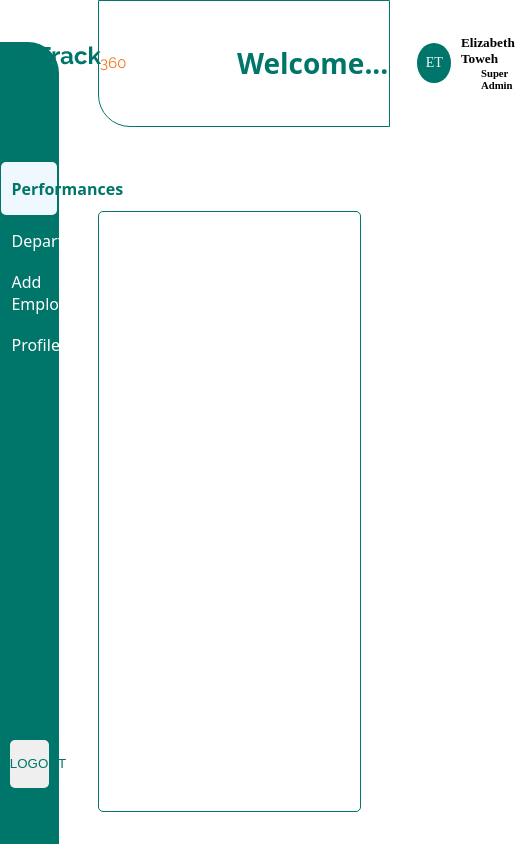
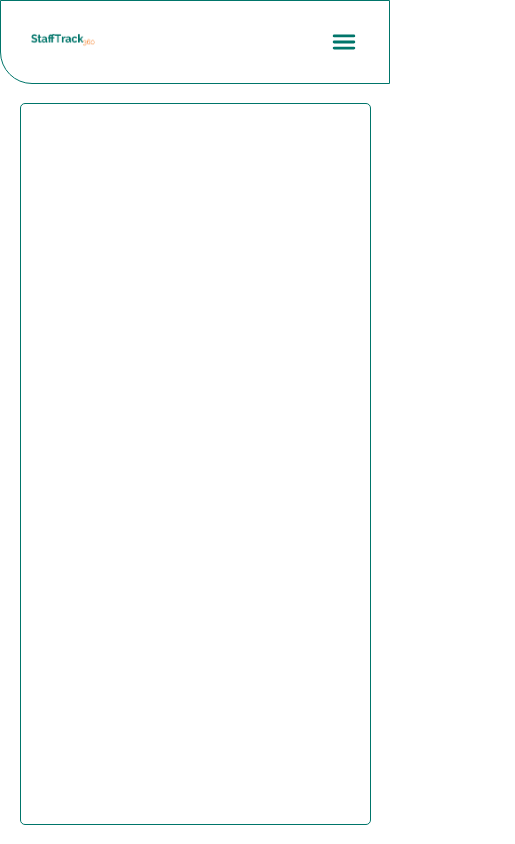
Before and after one commit to Ekhatormercy/StaffTrack360, a React (Vite) app: page /#/dashboard in a window 390 px wide. Shown: the whole page, 515 px wide, since content can reach past the window. Built offline with nearby package versions, Linux system fonts and the light colour scheme.

Commit message:
mobile responsiveness

```diff
--- a/src/Components/DashboardHeader/DashboardHeader.css
+++ b/src/Components/DashboardHeader/DashboardHeader.css
@@ -8,16 +8,35 @@
   align-items: center;
   justify-content: center;
   gap: 10%;
+  @media screen and (max-width:414px) {
+    width: 100vw;
+    height: 10vh;
+    justify-content: space-between;
+    padding-inline: 30px;
+  }
+}
+.menu{
+  display: none;
+  @media screen and (max-width:414px) {
+    display: flex;
+    cursor: pointer;
+  }
 }
 .dashboardHeaderLogo{
   height: 42px;
   width: 225px;
+  @media screen and (max-width:414px) {
+    width: 100px;
+    height: 20px;
+  }
 }
 .dashboardHeaderText{
   font-size: 28px;
   color: #00756A;
   font-family: system-ui, -apple-system, BlinkMacSystemFont, 'Segoe UI', Roboto, Oxygen, Ubuntu, Cantarell, 'Open Sans', 'Helvetica Neue', sans-serif;
-
+  @media screen and (max-width:414px) {
+   display: none;
+  }
 }
 .userProfile{
   height: 80%;
@@ -26,6 +45,9 @@
   align-items: center;
   justify-content: center;
   gap: 10px;
+  @media screen and (max-width:414px) {
+   display: none;
+  }
 }
 .Initials{
   height: 40px;
@@ -37,6 +59,9 @@
   display: flex;
   align-items: center;
   justify-content: center;
+  @media screen and (max-width:414px) {
+    display: none;
+  }
 }
 .ProfileDetail{
   height: 60%;
--- a/src/Components/DashboardHeader/DashboardHeader.jsx
+++ b/src/Components/DashboardHeader/DashboardHeader.jsx
@@ -1,11 +1,13 @@
 import React from 'react'
 import "./DashboardHeader.css"
 import logogrn from "./images/LogoWhite.png"
+import { IoMenu } from "react-icons/io5";
 
 const DashboardHeader = () => {
   return (
     <div className='DashboardHeader'>
       <img className='dashboardHeaderLogo' src={logogrn} alt="Logo" />
+        <div className='menu'><IoMenu color='#00756A' size={30}/></div>
       <h4 className='dashboardHeaderText'>Welcome...</h4>
       <div className='userProfile'>
         <div className='Initials'>ET</div>
--- a/src/Components/Sidebar/Sidebar.css
+++ b/src/Components/Sidebar/Sidebar.css
@@ -7,16 +7,24 @@
   justify-content: center;
   border-radius: 0px 31px 0px 0px;
   font-family: system-ui, -apple-system, BlinkMacSystemFont, 'Segoe UI', Roboto, Oxygen, Ubuntu, Cantarell, 'Open Sans', 'Helvetica Neue', sans-serif;
-}
+  @media screen and (max-width:414px) {
+    display: none;
+   }
+    }
 .sidebarMain{
   width: 95%;
   height: 100%;
-
+  @media screen and (max-width:414px) {
+    display: none;
+   }
 
 }
 .freeSpaceTop{
   width: 100%;
   height: 15%;
+  @media screen and (max-width:414px) {
+    display: none;
+   }
 }
 .menuItems{
   width: 100%;
@@ -29,6 +37,9 @@
   /* gap: 10px; */
   margin: 0px;
   padding: 0px;
+  @media screen and (max-width:414px) {
+    display: none;
+   }
 }
 .item1{
   background-color: aliceblue;
@@ -41,6 +52,9 @@
   gap: 5px;
   cursor: pointer;
   padding-left: 5px;
+  @media screen and (max-width:414px) {
+    display: none;
+   }
 }
 .item2{
   width: 100%;
@@ -52,6 +66,9 @@
   gap: 5px;
   cursor: pointer;
   padding-left: 5px;
+  @media screen and (max-width:414px) {
+    display: none;
+   }
 
 }
 .item3{
--- a/src/pages/Dahboard/AdminDashboard/MainAdminDash/MainAdminDash.css
+++ b/src/pages/Dahboard/AdminDashboard/MainAdminDash/MainAdminDash.css
@@ -4,7 +4,7 @@
 }
 .MainConntainer{
   height: 100vh;
-  width: 100wh;
+  width: 100vw;
   display: flex;
   align-items: center;
   justify-content: space-between;
@@ -16,21 +16,35 @@
   align-items: end;
 }
 .rightSection{
-  width: 75%;
+  width: 100%;
   height: 100%;
   display: flex;
   flex-direction: column;
   align-items: center;
   justify-content: space-between;
+  @media screen and (max-width:414px) {
+    width: 100vw;
+    height: 100vh;
+  }
 }
 .TopRightSection{
   width: 100%;
   height: 15%;
+  @media screen and (max-width:414px) {
+    width: 100%;
+    height: 10%;
+  }
   /* background-color: antiquewhite; */
 }
 .mainRightSection{
   width: 100%;
   height: 75%;
+  @media screen and (max-width:414px) {
+    display: flex;
+    align-items: center;
+    justify-content: center;
+    height: 90%;
+   }
   /* background-color: aquamarine; */
 
 }
--- a/src/pages/Dahboard/AdminDashboard/pages/AddEmployee/AddEmployee.css
+++ b/src/pages/Dahboard/AdminDashboard/pages/AddEmployee/AddEmployee.css
@@ -7,13 +7,20 @@
   justify-content: center;
   align-items: center;
   font-family: system-ui, -apple-system, BlinkMacSystemFont, 'Segoe UI', Roboto, Oxygen, Ubuntu, Cantarell, 'Open Sans', 'Helvetica Neue', sans-serif;
-
+  @media screen and (max-width:414px) {
+    width: 80vw;
+    height: 80vh;
+   }
 }
 .sectionHead{
   width: 60%;
   height: 10%;
   display: flex;
   align-items: flex-start;
+  @media screen and (max-width:414px) {
+    width: 90%;
+    height: 90;
+   }
 }
 .Section1{
   width: 60%;
@@ -22,7 +29,11 @@
   flex-direction: column;
   align-items: center;
   border: solid 1px #00756A;justify-content: space-around;
-}
+  @media screen and (max-width:414px) {
+    width: 90%;
+    height: 90;
+   }
+    }
 
 .Section1 input{
   width: 80%;
--- a/src/pages/Dahboard/AdminDashboard/pages/Performances/Performance.css
+++ b/src/pages/Dahboard/AdminDashboard/pages/Performances/Performance.css
@@ -16,6 +16,16 @@
   align-items: center;
   justify-content: space-around;
   font-weight: bold;
+  @media screen and (max-width:414px) {
+    width: 90%;
+    height: 10%;
+    display: flex;
+    align-items: center;
+    justify-content: center;
+    gap: 20px;
+    overflow-x: scroll;
+    font-size: 8px;
+   }
 }
 .sN{
   width: 5%;
--- a/src/pages/Dahboard/AdminDashboard/pages/addDepartment/AddDepartment.css
+++ b/src/pages/Dahboard/AdminDashboard/pages/addDepartment/AddDepartment.css
@@ -7,13 +7,20 @@
   justify-content: space-around;
   align-items: center;
   font-family: system-ui, -apple-system, BlinkMacSystemFont, 'Segoe UI', Roboto, Oxygen, Ubuntu, Cantarell, 'Open Sans', 'Helvetica Neue', sans-serif;
-
+  @media screen and (max-width:414px) {
+    width: 80vw;
+    height: 80vh;
+   }
 }
 .addDptHeader{
   height: 7%;
   width: 70%;
   display: flex;
   align-items: flex-start;
+  @media screen and (max-width:414px) {
+    width: 90%;
+    height: 90;
+   }
 }
 .addDptSec1{
   height: 40%;
@@ -24,6 +31,10 @@
   justify-content: space-around;
   border: solid 1px #00756A;
   border-radius: 5px;
+  @media screen and (max-width:414px) {
+    width: 90%;
+    height: 90;
+   }
 }
 .addDptSec2{
   height: 40%;
@@ -34,6 +45,11 @@
   justify-content: center;
   border: solid 1px #00756A;
   border-radius: 5px;
+  @media screen and (max-width:414px) {
+    width: 90%;
+    height: 90;
+    font-size: 7px;
+   }
 }
 .addDptSec1 input{
   width: 80%;
```
Also changed, not shown: src/pages/Dahboard/HodDashboard/Pages/rateEmployee/RateEmployee.css (line endings or trailing spaces).
